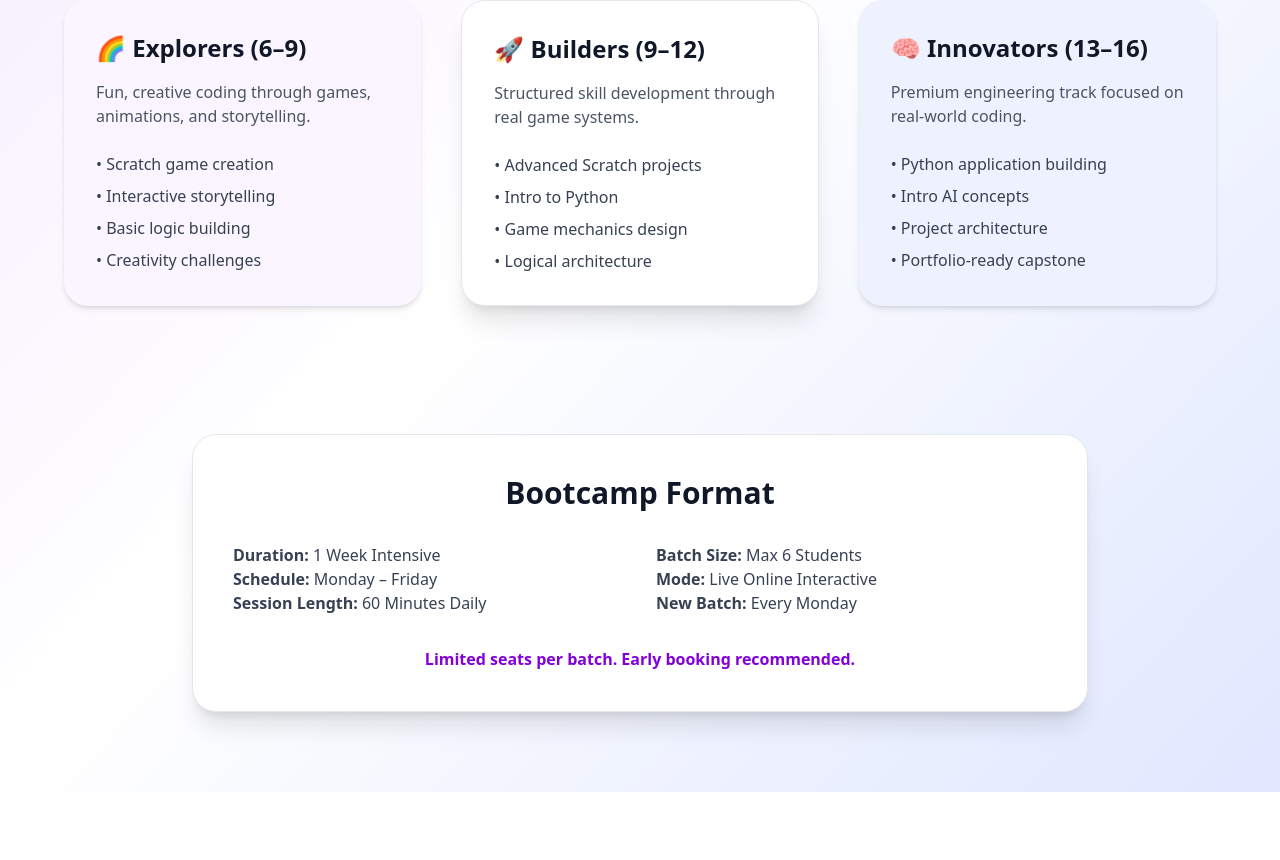
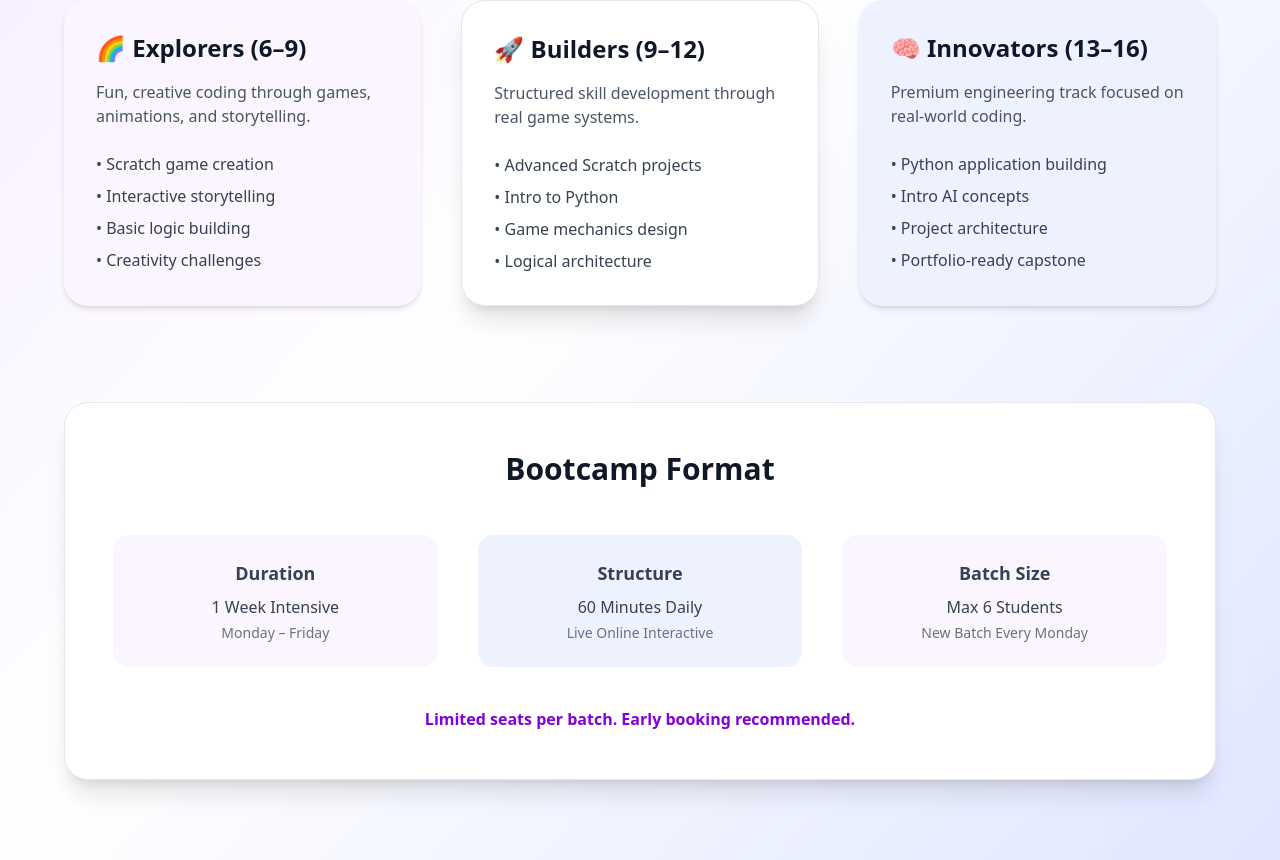
Before and after one commit to srushteesingh/logicleap-platform, a Next.js app: page /summer-camp in a window 1280 px wide. Shown: the part 556-1416 px from the top of the page. Before the commit the page ends 1348 px from the top, so only its background shows below. Built offline with nearby package versions, Linux system fonts and the light colour scheme.

Commit message:
Improve Bootcamp layout alignment

```diff
--- a/app/summer-camp/page.tsx
+++ b/app/summer-camp/page.tsx
@@ -67,37 +67,39 @@ export default function SummerCamp() {
           </div>
         </div>
       </div>
-      <div className="mt-32 max-w-4xl mx-auto bg-white rounded-3xl shadow-xl p-10 border border-gray-200">
-        <h2 className="text-3xl font-bold mb-8 text-center">Bootcamp Format</h2>
+      <div className="mt-24 max-w-6xl mx-auto">
+        <div className="bg-white rounded-3xl shadow-xl p-12 border border-gray-200">
+          <h2 className="text-3xl font-bold mb-12 text-center">
+            Bootcamp Format
+          </h2>
 
-        <div className="grid md:grid-cols-2 gap-8 text-gray-700">
-          <div>
-            <p>
-              <strong>Duration:</strong> 1 Week Intensive
-            </p>
-            <p>
-              <strong>Schedule:</strong> Monday – Friday
-            </p>
-            <p>
-              <strong>Session Length:</strong> 60 Minutes Daily
-            </p>
+          <div className="grid md:grid-cols-3 gap-10 text-center text-gray-700">
+            <div className="bg-purple-50 p-6 rounded-2xl">
+              <h3 className="font-semibold text-lg mb-2">Duration</h3>
+              <p>1 Week Intensive</p>
+              <p className="text-sm text-gray-500 mt-1">Monday – Friday</p>
+            </div>
+
+            <div className="bg-indigo-50 p-6 rounded-2xl">
+              <h3 className="font-semibold text-lg mb-2">Structure</h3>
+              <p>60 Minutes Daily</p>
+              <p className="text-sm text-gray-500 mt-1">
+                Live Online Interactive
+              </p>
+            </div>
+
+            <div className="bg-purple-50 p-6 rounded-2xl">
+              <h3 className="font-semibold text-lg mb-2">Batch Size</h3>
+              <p>Max 6 Students</p>
+              <p className="text-sm text-gray-500 mt-1">
+                New Batch Every Monday
+              </p>
+            </div>
           </div>
 
-          <div>
-            <p>
-              <strong>Batch Size:</strong> Max 6 Students
-            </p>
-            <p>
-              <strong>Mode:</strong> Live Online Interactive
-            </p>
-            <p>
-              <strong>New Batch:</strong> Every Monday
-            </p>
+          <div className="mt-10 text-center text-purple-700 font-semibold">
+            Limited seats per batch. Early booking recommended.
           </div>
-        </div>
-
-        <div className="mt-8 text-center text-purple-700 font-semibold">
-          Limited seats per batch. Early booking recommended.
         </div>
       </div>
     </main>
```
